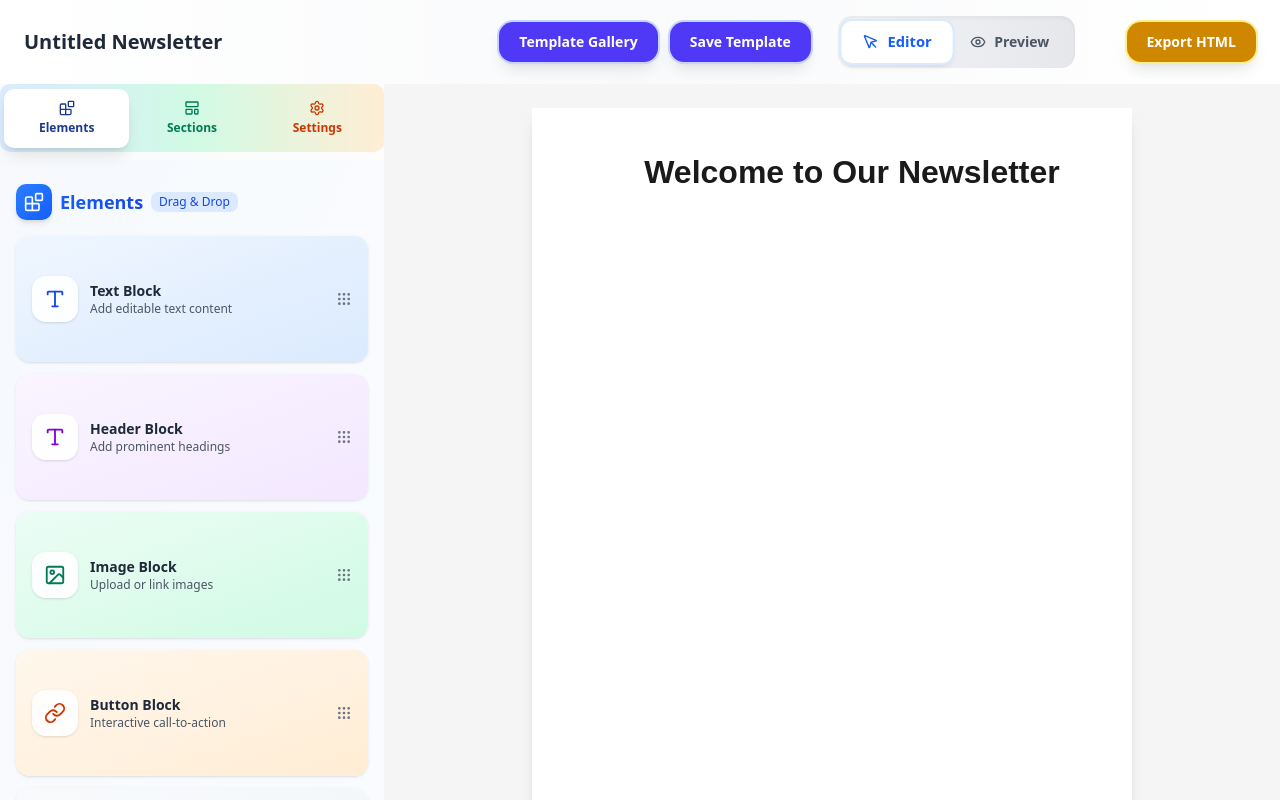
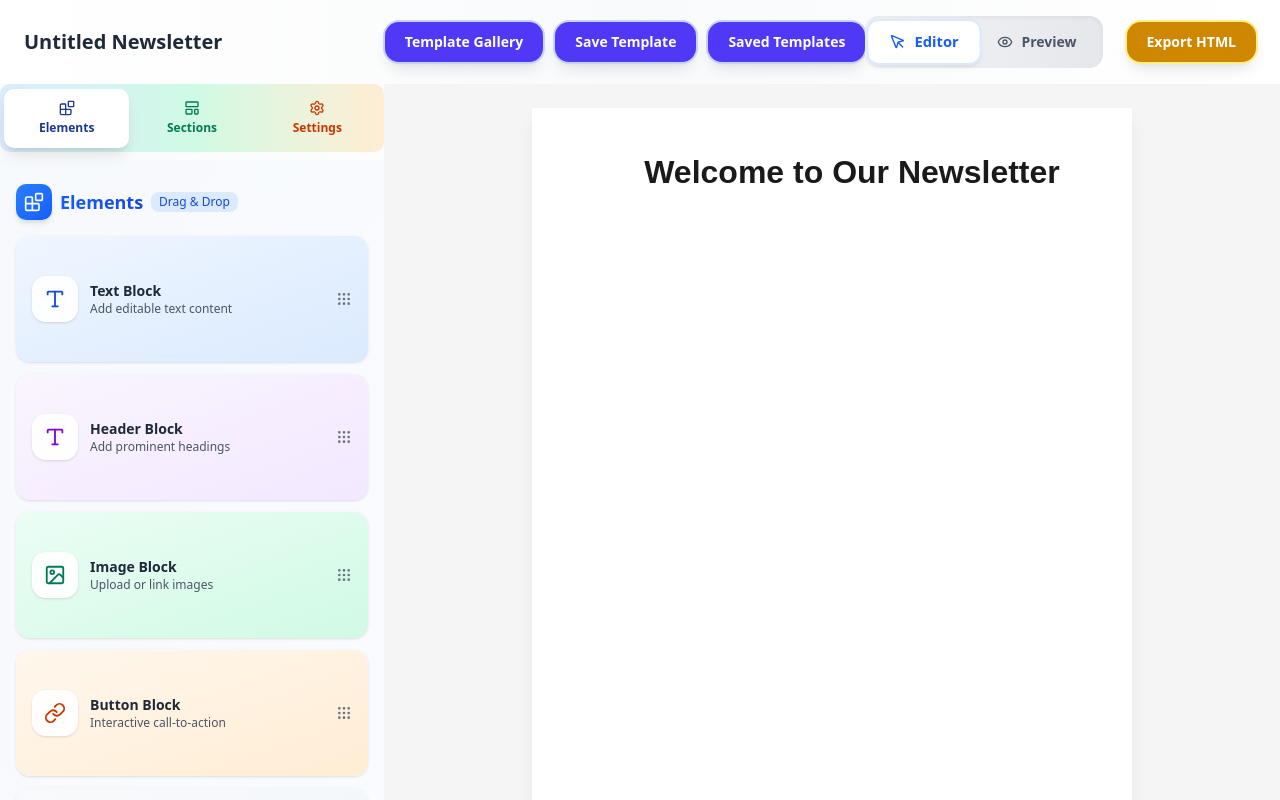
Before and after one commit to rohitgawandeleadmaster/email-newsletter, a React (Vite) app: page / in a window 1280 px wide. Built offline with nearby package versions, Linux system fonts and the light colour scheme.

Commit message:
added saved button

```diff
--- a/src/components/EmailNewsletterEditor.jsx
+++ b/src/components/EmailNewsletterEditor.jsx
@@ -5,7 +5,7 @@ import { MousePointer, Eye, Save, Send, Download, Share2 } from "lucide-react";
 import domToImage from "dom-to-image-more";
 import jsPDF from "jspdf";
 import { exportToEmailHtml } from "./ExportToEmailHtml";
-import { Link, useNavigate } from "react-router-dom";
+import { Link, Navigate, useNavigate } from "react-router-dom";
 import { useLocation } from "react-router-dom";
 
 // Add LZ-String compression library dynamically
@@ -1370,6 +1370,20 @@ export default function EmailNewsletterEditor() {
         >
           {isSaving ? 'Saving...' : 'Save Template'}
         </button>
+
+         {/* Save Template Button */}
+        <button
+         onClick={() => navigate("/saved")}
+
+
+          className={`px-5 py-2.5 rounded-xl text-sm font-semibold transition-all duration-300 flex items-center gap-2 shadow-lg hover:shadow-xl transform hover:scale-110 ring-2 ring-indigo-200 ${
+            isSaving
+              ? 'bg-gray-200 text-gray-400 cursor-not-allowed'
+              : 'bg-indigo-600 text-white hover:bg-indigo-700 hover:ring-indigo-300'
+          }`}
+        >
+          {isSaving ? 'opening...' : 'Saved Templates'}
+        </button>
       </div>
 
       {/* Right Side Controls */}
```
